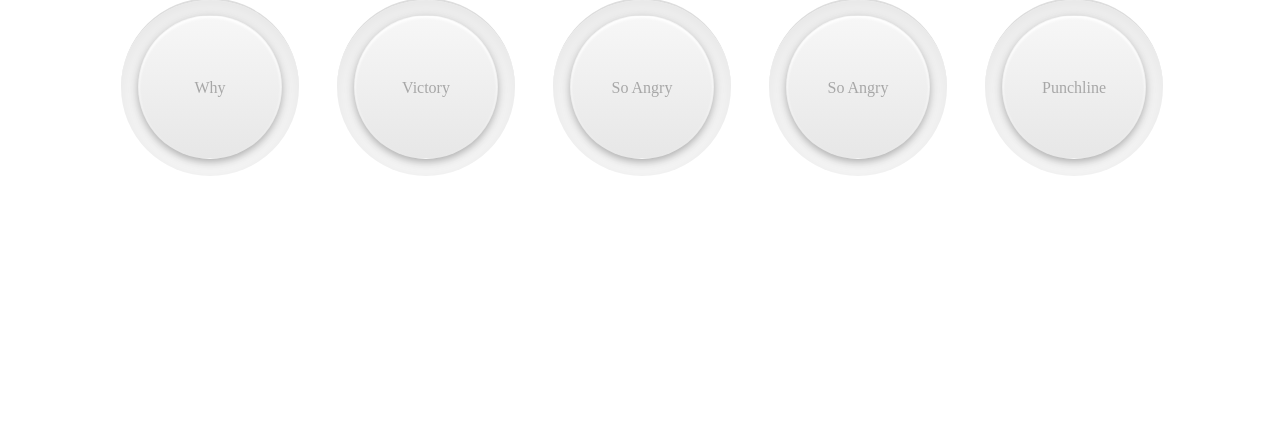
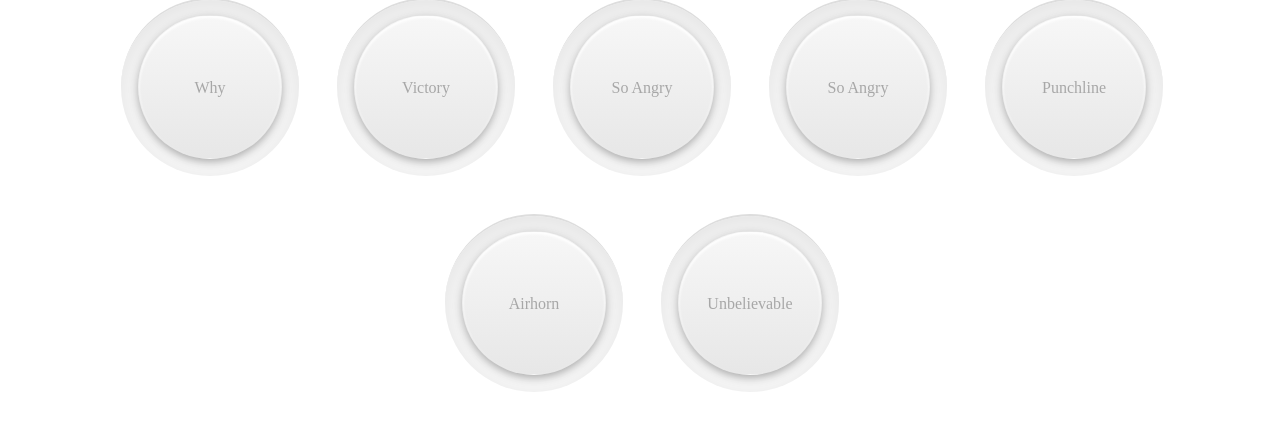
Before and after one commit to huijing/soundboard, a plain HTML site: page index.html in a window 1280 px wide. Shown: the part 58-488 px from the top of the page. Drawn offline with Linux system fonts and the light colour scheme.

Commit message:
Add airhorn and unbelievable

```diff
--- a/index.html
+++ b/index.html
@@ -18,6 +18,8 @@
     <audio id="seanangry" src="sounds/seanangry.mp3"></audio>
     <audio id="benangry" src="sounds/benangry.mp3"></audio>
     <audio id="punchline" src="sounds/punchline.mp3"></audio>
+    <audio id="airhorn" src="sounds/airhorn.mp3"></audio>
+    <audio id="unbelievable" src="sounds/unbelievable.mp3"></audio>
 
     <ul class="soundboard">
       <li>
@@ -35,6 +37,12 @@
       <li>
         <a href="#" class="soundboard__button" onclick="document.getElementById('punchline').play()">Punchline</a>
       </li>
+      <li>
+        <a href="#" class="soundboard__button" onclick="document.getElementById('airhorn').play()">Airhorn</a>
+      </li>
+      <li>
+        <a href="#" class="soundboard__button" onclick="document.getElementById('unbelievable').play()">Unbelievable</a>
+      </li>
     </ul>
 
   </main>
```
Also changed, not shown: 2 other files.
